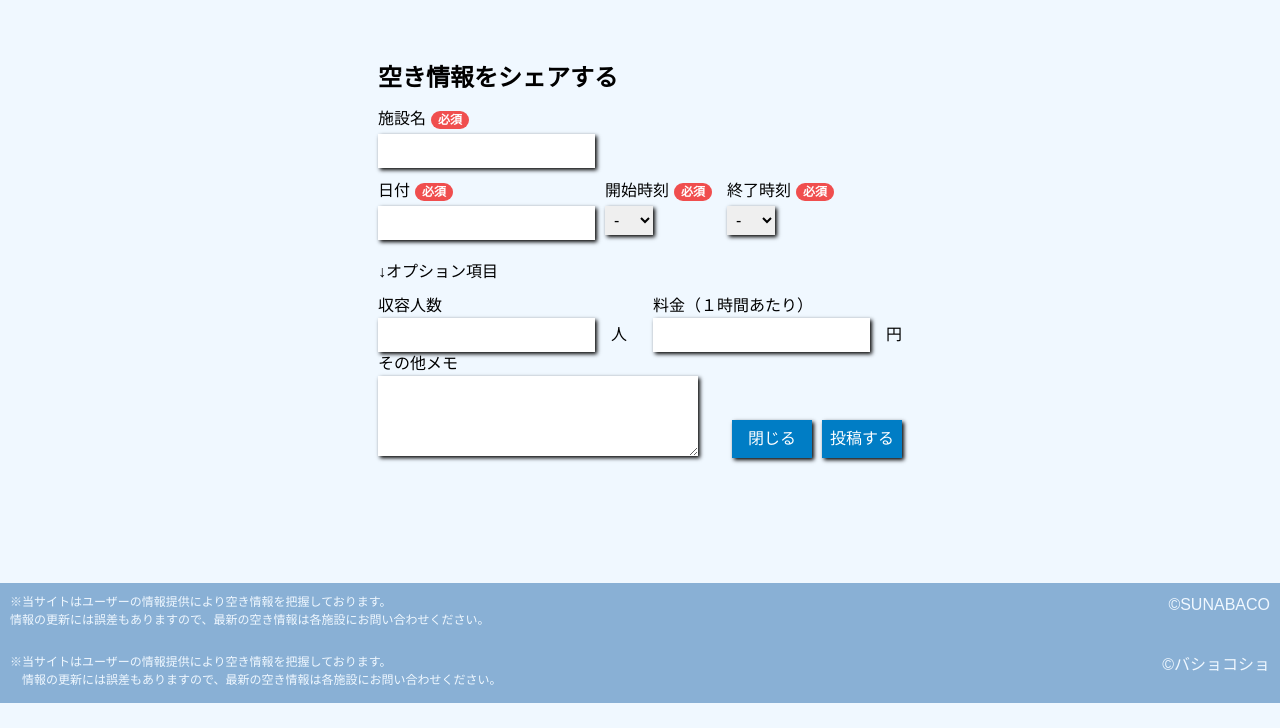
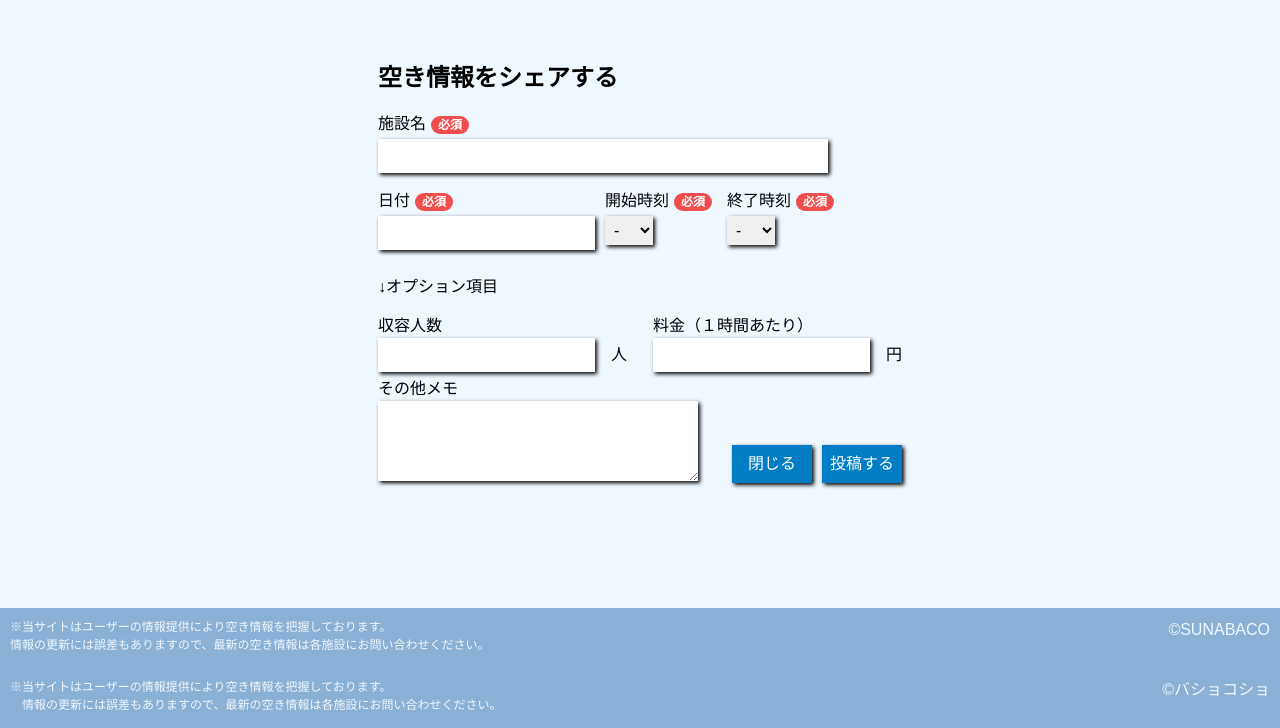
Before and after one commit to fts-unit/basyokosyo, a Flask app: page /add in a window 1280 px wide. Shown: the part 60-788 px from the top of the page. Run offline with Flask 2, Linux system fonts and the light colour scheme; some libraries are stand-ins or nearby versions.

Commit message:
一時保存７

```diff
--- a/static/css/style.css
+++ b/static/css/style.css
@@ -149,7 +149,7 @@ td a:hover{
     margin: 120px auto;
 }
 .form-parts {
-    margin: 10px auto;
+    margin: 15px auto;
 }
 .return-btn {
     margin-top: 44px;
@@ -164,6 +164,9 @@ td a:hover{
     box-shadow: 2px 2px 4px #000;
     width: 320px;
     height: 80px;
+}
+#add-space {
+    width: 450px;
 }
 input[type="button"] {
     margin-left: 10px;
--- a/templates/add.html
+++ b/templates/add.html
@@ -91,14 +91,16 @@
                         <input type="text" name="price" id="add-price" class="add-number">　円
                     </div>
                 </div>
+                <br>
+                <br>
                 <div class="form-parts form-memo">
                     <p>その他メモ</p>
                     <textarea name="memo" id="add-memo"></textarea>
 
                     <input type="submit" value="投稿する" class="add-btn">
                     <input type="button" value="閉じる" onClick="history.back()"  class="return-btn">
+                </div>
 
-                </div>
             </form>
         </div>
     </div>
```
